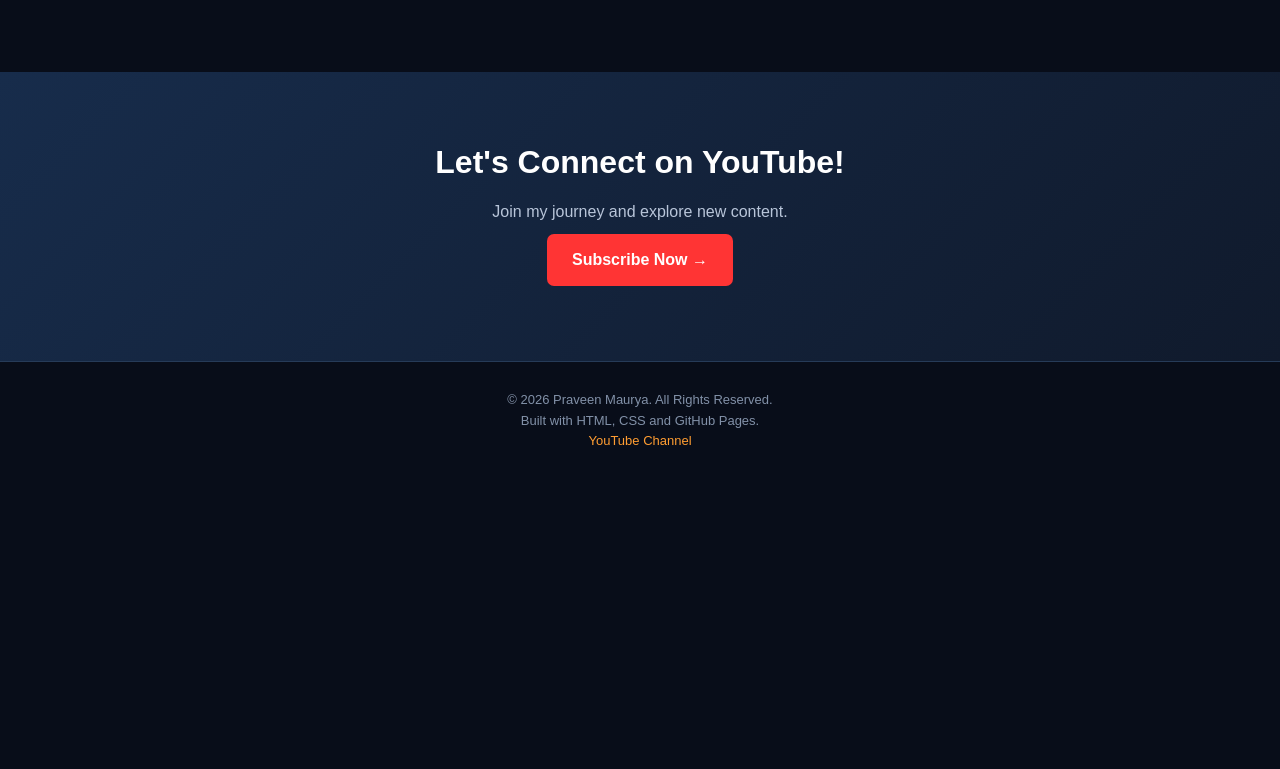
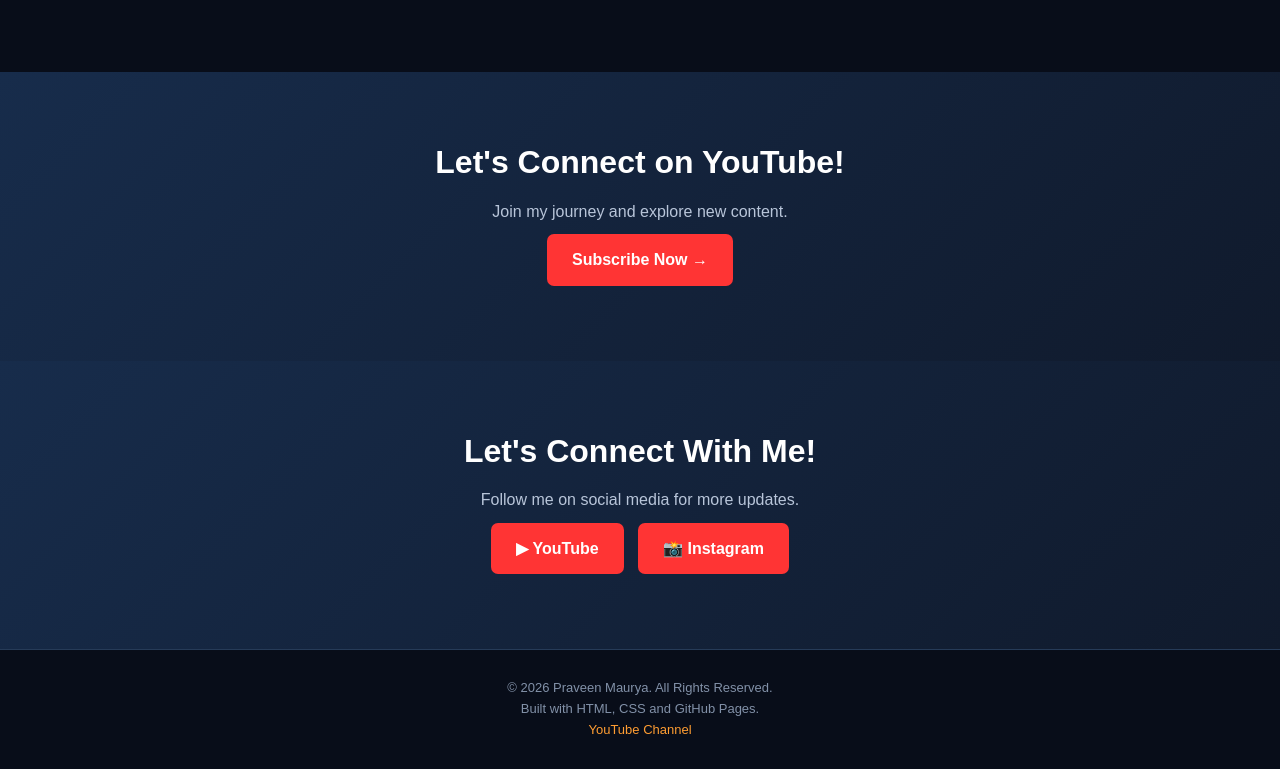
Before and after one commit to PraveenMaurya6/youtube-channel-website, a plain HTML site: page index.html in a window 1280 px wide. Shown: the part 2105-2874 px from the top of the page. Before the commit the page ends 2585 px from the top, so only its background shows below. Drawn offline with Linux system fonts and the light colour scheme.

Commit message:
Add YouTube and Instagram social links

```diff
--- a/index.html
+++ b/index.html
@@ -584,6 +584,25 @@ footer a {
 
 </div>
 
+<!-- SOCIAL MEDIA SECTION -->
+
+<section class="subscribe">
+    <h2>Let's Connect With Me!</h2>
+    <p>Follow me on social media for more updates.</p>
+
+    <a class="btn"
+       href="https://www.youtube.com/@PraveenMaurya06"
+       target="_blank">
+       ▶ YouTube
+    </a>
+
+    <a class="btn"
+       href="https://www.instagram.com/_.praveen67___/"
+       target="_blank">
+       📸 Instagram
+    </a>
+</section>
+
 <!-- FOOTER -->
 
 <footer>
```
